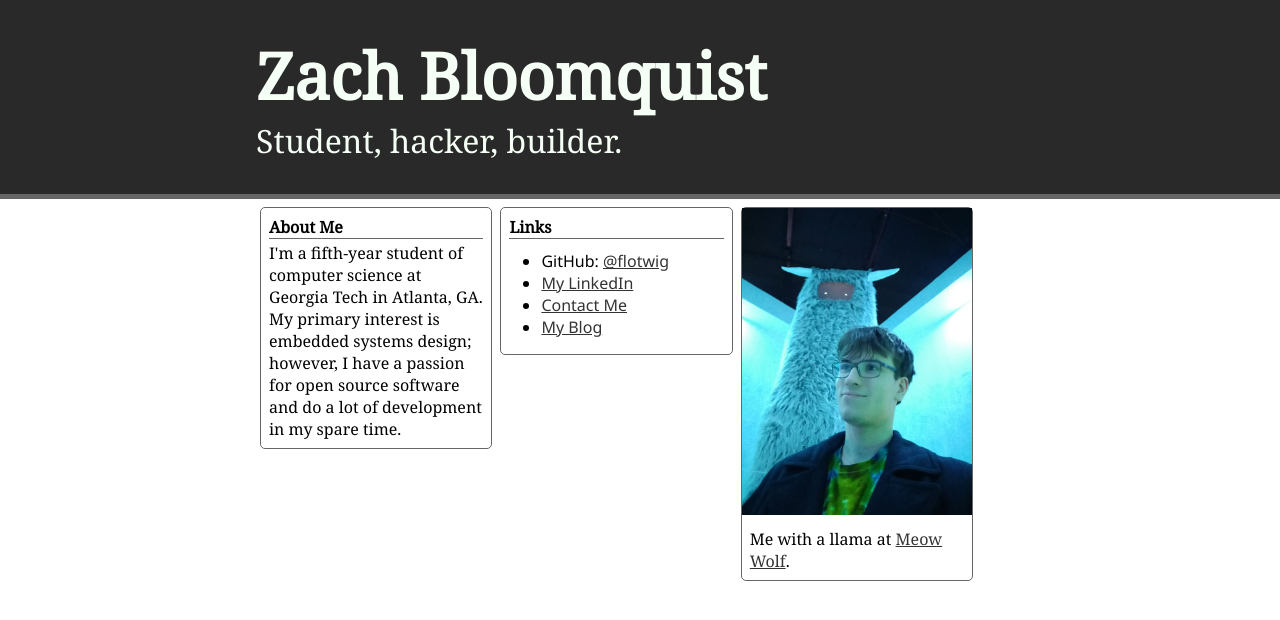
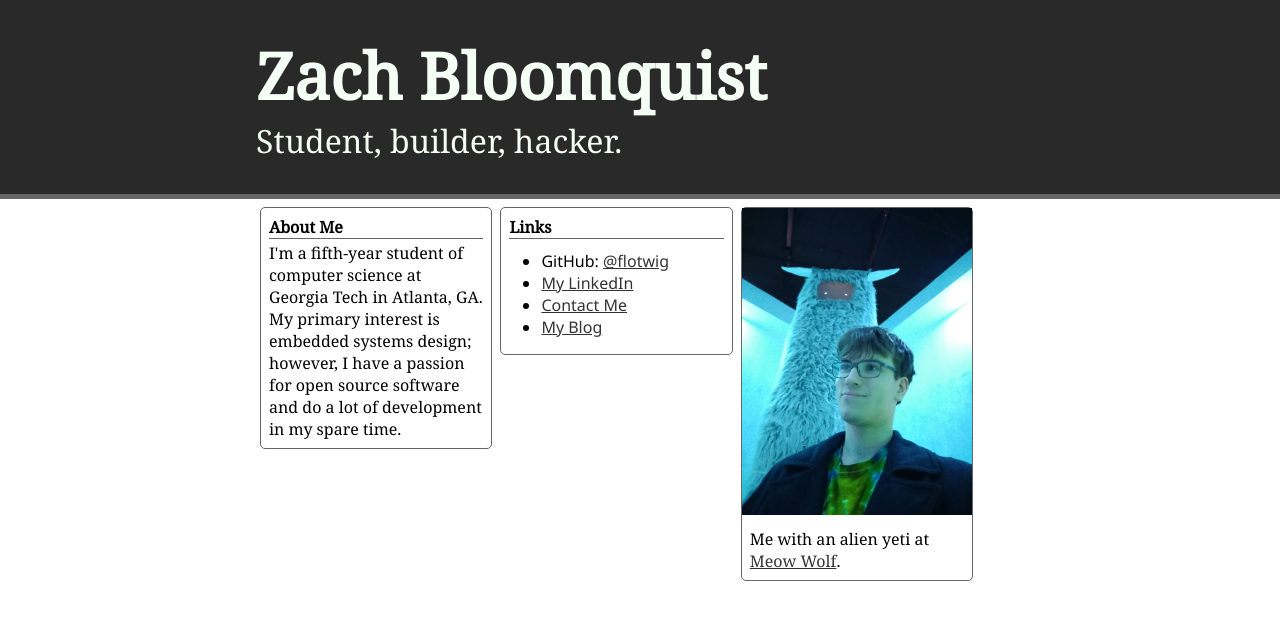
Before and after one commit to flotwig/site, a Jekyll site: the page built from index.html, in a window 1280 px wide. Shown: the top 620 px of the page. Built offline with Jekyll 4.4.1, drawn with Linux system fonts in a browser that asks for light colours.

Commit message:
:monster: it's a yeti?

```diff
--- a/_config.yml
+++ b/_config.yml
@@ -1,6 +1,6 @@
 title: Zach Bloomquist
 url: 'https://zach.bloomqu.ist'
-tagline: Student, hacker, builder.
+tagline: Student, builder, hacker.
 
 plugins: [jekyll-paginate]
 
--- a/index.html
+++ b/index.html
@@ -32,6 +32,6 @@ title: Zach Bloomquist
     </div>
     <div class="widget profile-pic">
         <img src="/assets/me.jpeg" alt="Me with a llama (?)"/>
-        <p>Me with a llama at <a href="https://meowwolf.com/">Meow Wolf</a>.</p>
+        <p>Me with an alien yeti at <a href="https://meowwolf.com/">Meow Wolf</a>.</p>
     </div>
 </div>
```
